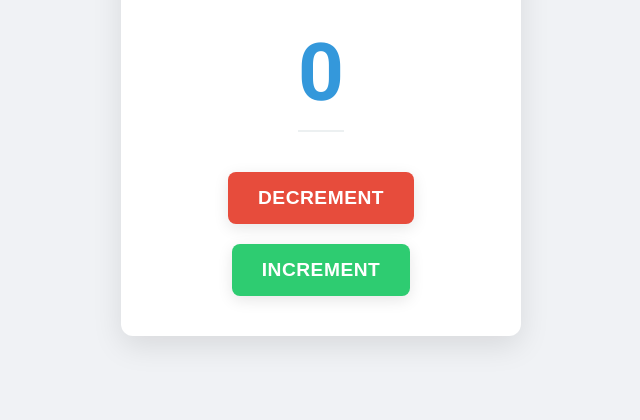
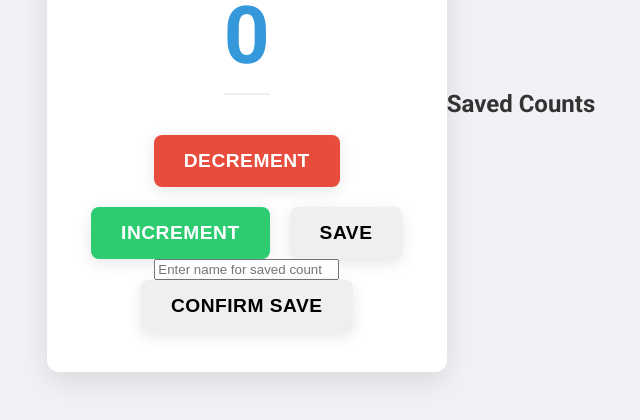
Before and after one commit to prasanacodes/simple-counter-app-round1, a plain HTML site: page index.html in a window 1280 px wide. Shown: the part 296-716 px from the top of the page, without its empty margins (319-959 px from the left). Drawn offline with Linux system fonts and the light colour scheme.

Commit message:
Update index.html

```diff
--- a/index.html
+++ b/index.html
@@ -14,8 +14,21 @@
         <div class="buttons">
             <button id="decrement-btn" class="btn decrement-btn">Decrement</button>
             <button id="increment-btn" class="btn increment-btn">Increment</button>
+            <button id="save-btn" class="btn save-btn">Save</button>
+        </div>
+        <div id="save-input-area" class="save-input-area hidden">
+            <input type="text" id="save-name-input" placeholder="Enter name for saved count">
+            <button id="confirm-save-btn" class="btn confirm-save-btn">Confirm Save</button>
         </div>
     </div>
+
+    <div class="saved-counts-container">
+        <h2>Saved Counts</h2>
+        <ul id="saved-counts-list" class="saved-counts-list">
+            <!-- Saved counts will be dynamically added here -->
+        </ul>
+    </div>
+
     <script src="script.js"></script>
 </body>
 </html>
```
